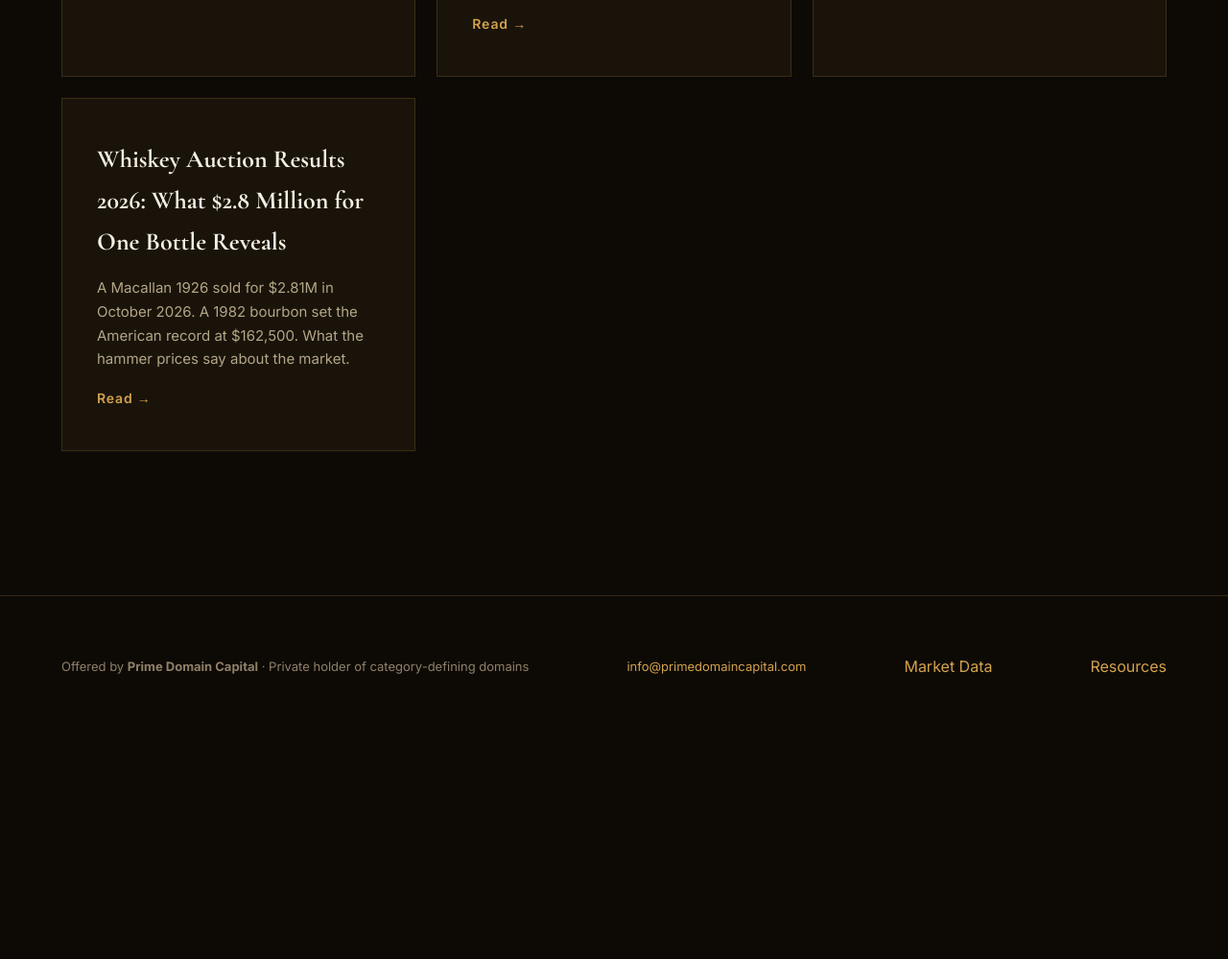
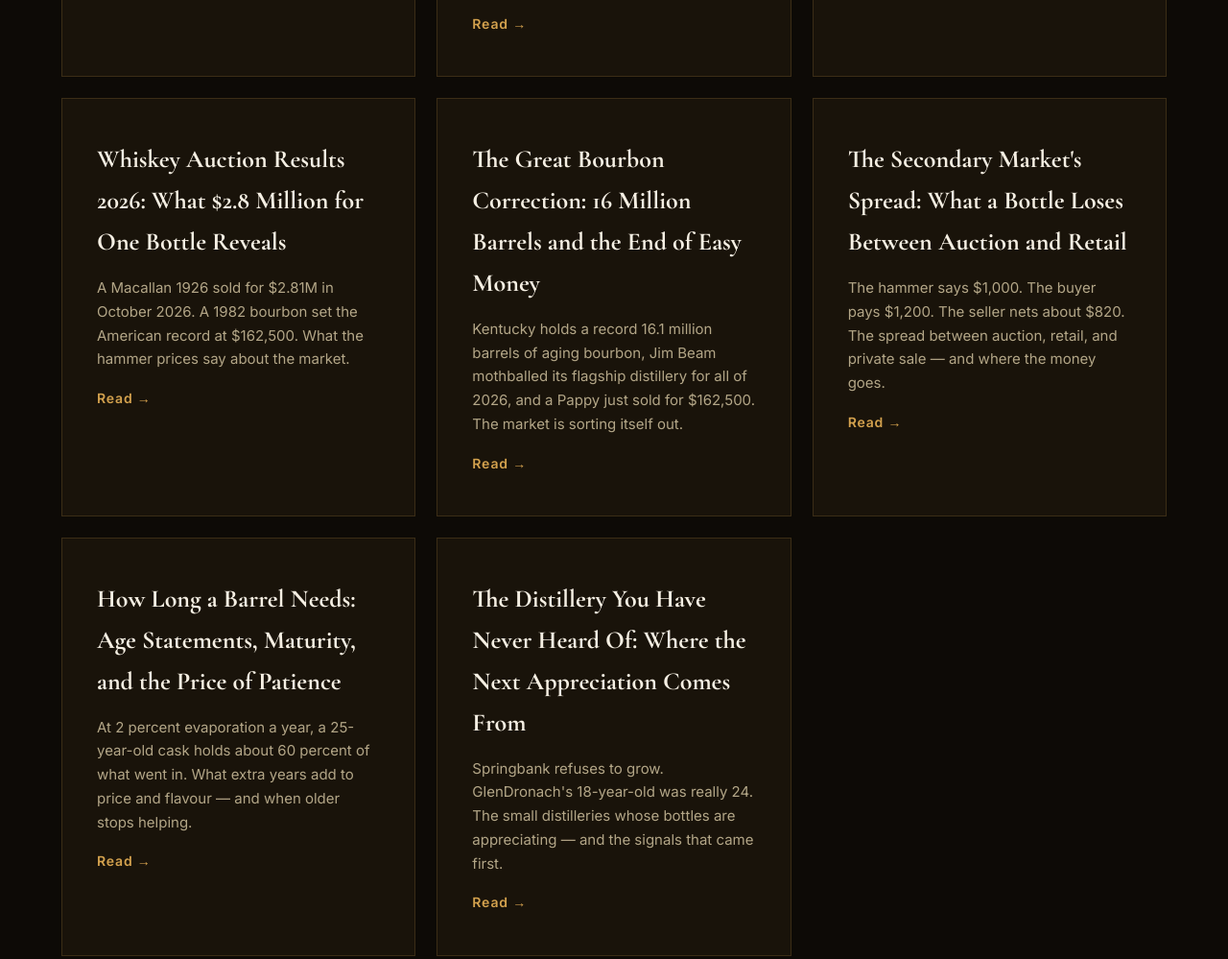
Before and after one commit to primedomaincapital/whiskeyvalues, a plain HTML site: page index.html in a window 1280 px wide. Shown: the part 4792-5791 px from the top of the page at 96% size. Before the commit the page ends 5560 px from the top, so only its background shows below. Drawn offline with nearby package versions, Linux system fonts and the light colour scheme.

Commit message:
Add homepage cards for articles 5-8 (content expansion batch 3D)
Added new articles about whiskey investment and market trends.

```diff
--- a/index.html
+++ b/index.html
@@ -152,6 +152,10 @@ footer a{color:var(--amber);text-decoration:none}
 <div class="card reveal"><img class="thumb" src="images/photo-32711961.jpg" alt="Four bourbon bottles lined up"><h3>Investing in Whiskey: Cask vs. Bottle Strategies</h3><p>Bottles offer liquidity and enjoyment; casks offer higher ceilings and the angel’s share. The honest comparison of returns, risks, costs — and the scam red flags.</p><a class="read" href="insights/article2.html">Read →</a></div>
 <div class="card reveal"><h3>The Pappy Problem: Why Allocated Bourbon Commands Premiums</h3><p>Why a $300 bottle sells for $4,500: genuine scarcity, the Bourdain effect, trophy culture, and what blind tastings actually reveal about what’s in the glass.</p><a class="read" href="insights/article3.html">Read →</a></div>
 <div class="card reveal"><h3>Whiskey Auction Results 2026: What $2.8 Million for One Bottle Reveals</h3><p>A Macallan 1926 sold for $2.81M in October 2026. A 1982 bourbon set the American record at $162,500. What the hammer prices say about the market.</p><a class="read" href="insights/article4.html">Read →</a></div>
+<div class="card reveal"><h3>The Great Bourbon Correction: 16 Million Barrels and the End of Easy Money</h3><p>Kentucky holds a record 16.1 million barrels of aging bourbon, Jim Beam mothballed its flagship distillery for all of 2026, and a Pappy just sold for $162,500. The market is sorting itself out.</p><a class="read" href="insights/article5.html">Read →</a></div>
+<div class="card reveal"><h3>The Secondary Market's Spread: What a Bottle Loses Between Auction and Retail</h3><p>The hammer says $1,000. The buyer pays $1,200. The seller nets about $820. The spread between auction, retail, and private sale — and where the money goes.</p><a class="read" href="insights/article6.html">Read →</a></div>
+<div class="card reveal"><h3>How Long a Barrel Needs: Age Statements, Maturity, and the Price of Patience</h3><p>At 2 percent evaporation a year, a 25-year-old cask holds about 60 percent of what went in. What extra years add to price and flavour — and when older stops helping.</p><a class="read" href="insights/article7.html">Read →</a></div>
+<div class="card reveal"><h3>The Distillery You Have Never Heard Of: Where the Next Appreciation Comes From</h3><p>Springbank refuses to grow. GlenDronach's 18-year-old was really 24. The small distilleries whose bottles are appreciating — and the signals that came first.</p><a class="read" href="insights/article8.html">Read →</a></div>
 </div>
 </div></section>
 
```
